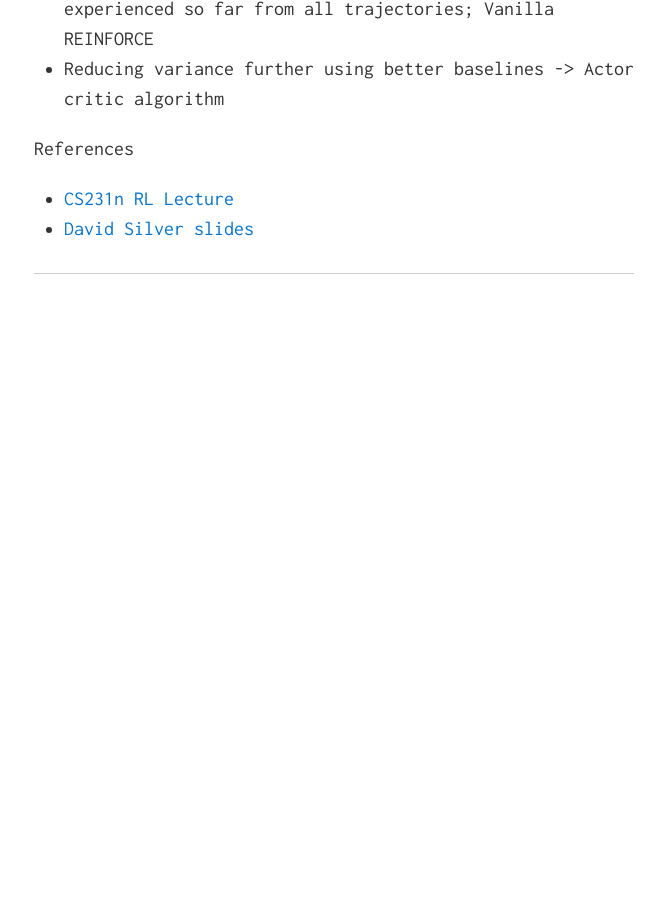
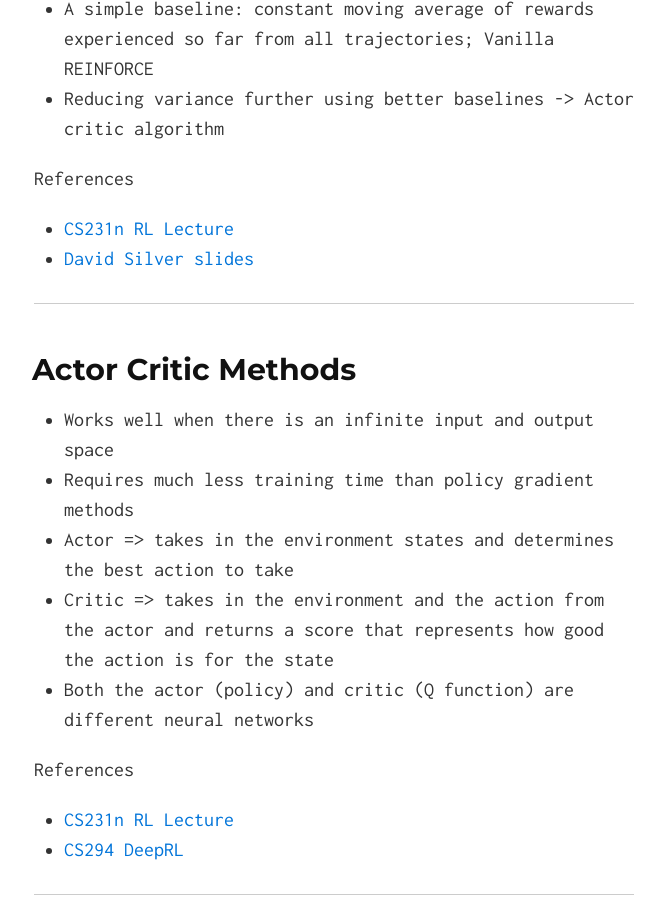
Before and after one commit to divyanshk/Mini-Blogs, a Jekyll site: the page built from index.md, in a window 1280 px wide and 900 px high, scrolled down 3972 px. Shown: the whole window, without its empty margins (306-971 px from the left). Built offline with Jekyll 4.4.1, drawn with Linux system fonts in a browser that asks for light colours; formulas are drawn with MathJax 3; before the commit the page ends 4347 px from its top, so only the background shows below that.

Commit message:
actor critic

```diff
--- a/index.md
+++ b/index.md
@@ -8,6 +8,7 @@ layout: default
 [Q-learning v SARSA](#qlearningsarsa)
 [Policy Iteration v Value Iteration](#policyvalue)
 [Policy Gradients](#policygrad)
+[Actor Critic methods](#actorcritic)
 
 ---
 
@@ -105,3 +106,17 @@ References
 * [David Silver slides](http://www0.cs.ucl.ac.uk/staff/d.silver/web/Teaching_files/pg.pdf)
 
 ---
+
+## <a name='actorcritic'></a>Actor Critic Methods
+
+* Works well when there is an infinite input and output space
+* Requires much less training time than policy gradient methods
+* Actor => takes in the environment states and determines the best action to take
+* Critic => takes in the environment and the action from the actor and returns a score that represents how good the action is for the state
+* Both the actor (policy) and critic (Q function) are different neural networks
+
+References
+* [CS231n RL Lecture](http://cs231n.stanford.edu/slides/2017/cs231n_2017_lecture14.pdf)
+* [CS294 DeepRL](http://rll.berkeley.edu/deeprlcourse/f17docs/lecture_5_actor_critic_pdf.pdf)
+
+---
```
